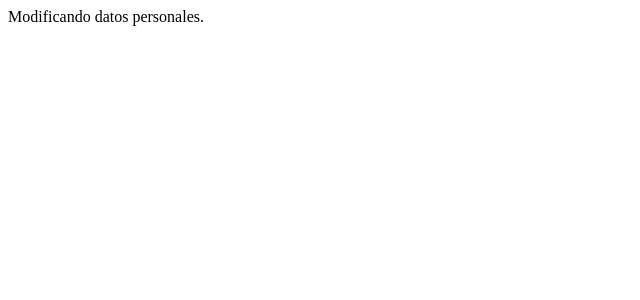
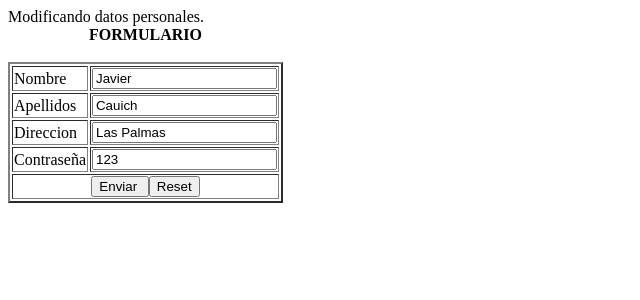
Before and after one commit to dogobones/proyectotbd, a PHP site: page /accionAlumno.php in a window 1280 px wide. Shown: the top 300 px of the page, without its empty margins (0-640 px from the left). Run offline with PHP 8.4, Linux system fonts and the light colour scheme; data comes from the database, SQL or seed files in the repository.

Commit message:
Actualizacion modificar alumno

```diff
--- a/proyectoFinal/accionAlumno.php
+++ b/proyectoFinal/accionAlumno.php
@@ -10,9 +10,14 @@
 
 $conexion=mysqli_connect("localhost","root","","login");
 
-$resultado=mysqli_query($conexion,"select * from usuarios where sesion=\"Iniciada\"");
+$resultado=mysqli_query($conexion,"select * from usuarios where sesion='Iniciada'");
 
-$fila=mysqli_fetch_array($resultado);
+while($fila=mysqli_fetch_array($resultado)){
+$Nombre_obtenido=$fila[1];
+$Apellidos_obtenido=$fila[2];
+$Direccion_obtenido=$fila[3];
+$Contraseña_obtenido=$fila[5];
+}
 
 if(isset($_POST["salir"])) header("Location: login.php");
 
@@ -20,7 +25,35 @@ else {
 
 	echo "Modificando datos personales.";
 
-	//TODO EL FORM DEL FORMULARIO PARA MODIFICAR LOS DATOS PERSONAELES DEL USUARIO EN SESIÓN.
+	//Inicio de formulario-------------------------------------------------------->
+	echo "<form action='verificarAccionAlumno.php' method='POST'>";
+	echo "<table border=2>";
+	//Titulo de la tabla
+	echo "<caption><strong>FORMULARIO</strong><br><br></caption>";
+	//Fila 1--------------------------------------------------------------------->
+	echo "<tr>";
+	echo "<td>Nombre</td>";
+	echo "<th><input type='Text' name='CNom' value='$Nombre_obtenido' ></th>";
+	echo "</tr>";
+	//Fila 2--------------------------------------------------------------------->
+	echo "<tr>";
+	echo "<td>Apellidos</td>";
+	echo "<th><input type='Text' name='CApe' value='$Apellidos_obtenido' ></th>";
+	echo "</tr>";
+	//Fila 3--------------------------------------------------------------------->
+	echo "<tr>";
+	echo "<td>Direccion</td>";
+	echo "<th><input type='Text' name='CDir' value='$Direccion_obtenido' ></th>";
+	echo "</tr>";
+	//Fila 4--------------------------------------------------------------------->
+	echo "<tr>";
+	echo "<td>Contraseña</td>";
+	echo "<th><input type='Text' name='CPass' value='$Contraseña_obtenido' ></th>";
+	echo "</tr>";
+	//Fila 5--------------------------------------------------------------------->
+	echo "<tr>";
+	echo "<th colspan='2'><input type='Submit' name='BActualizar' value='Enviar '><input type='Reset' name='BReset' value='Reset'></th>";
+	echo "</tr>";
 
 }
 
```
Also changed, not shown: proyectoFinal/verificarAccionAlumno.php (added, +25 -0 lines), proyectoFinal/actualizarAlumnos.php (line endings or trailing spaces), proyectoFinal/paginaProfesor.php (line endings or trailing spaces).
